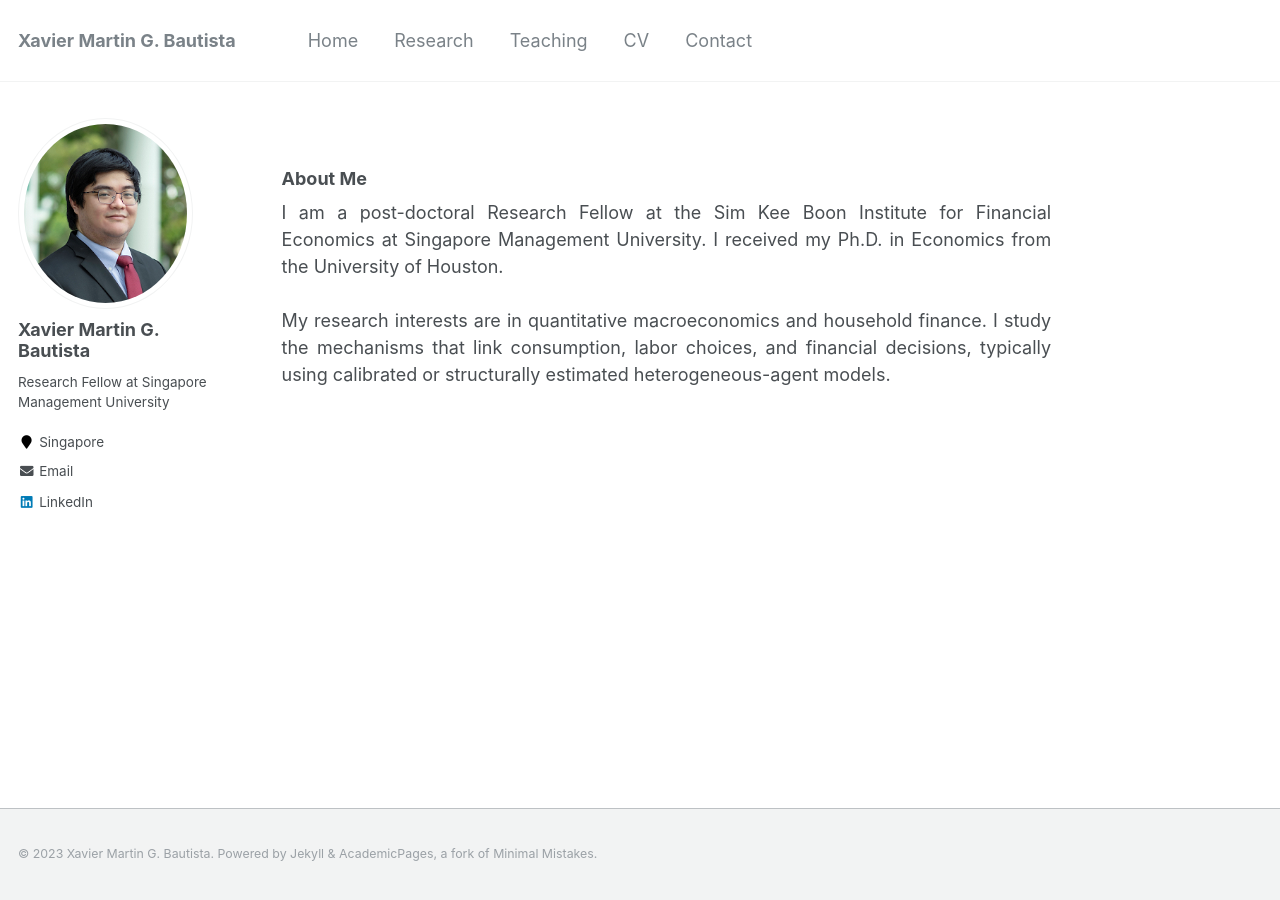
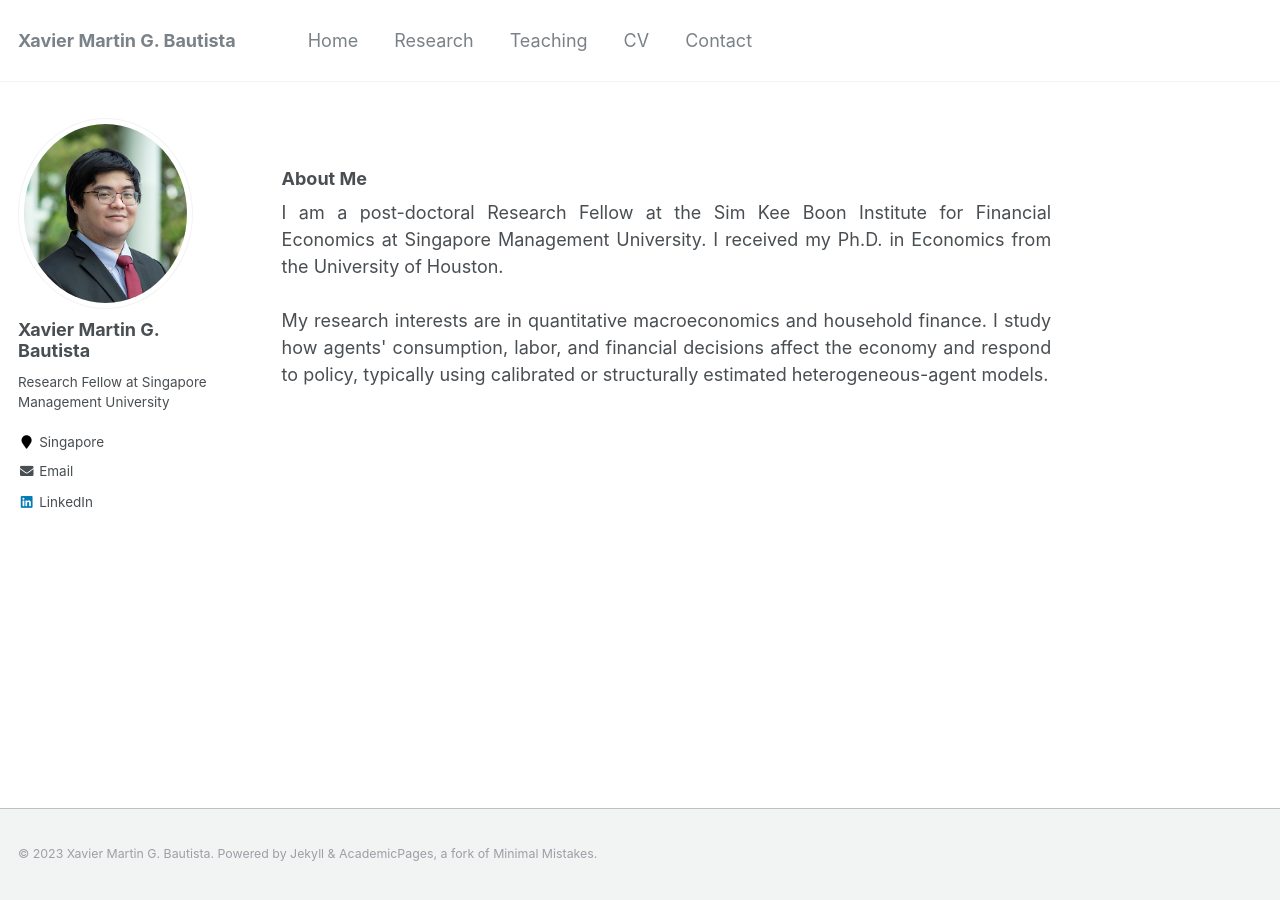
Before and after one commit to xmgbautista/xmgbautista.github.io, a Jekyll site: the page built from _pages/about.md, in a window 1280 px wide. Built offline with Jekyll 4.4.1, drawn with Linux system fonts in a browser that asks for light colours.

Commit message:
Update about.md

```diff
--- a/_pages/about.md
+++ b/_pages/about.md
@@ -21,7 +21,7 @@ redirect_from:
 I am a post-doctoral Research Fellow at the Sim Kee Boon Institute for Financial Economics at Singapore Management University.
 I received my Ph.D. in Economics from the University of Houston. <br>
 <br>
-My research interests are in quantitative macroeconomics and household finance. I study the mechanisms that link
-consumption, labor choices, and financial decisions, typically using calibrated or structurally estimated heterogeneous-agent
-models.
+My research interests are in quantitative macroeconomics and household finance. I study how agents' consumption, labor, and
+financial decisions affect the economy and respond to policy, typically using calibrated or structurally estimated
+heterogeneous-agent models.
 </p>
```
